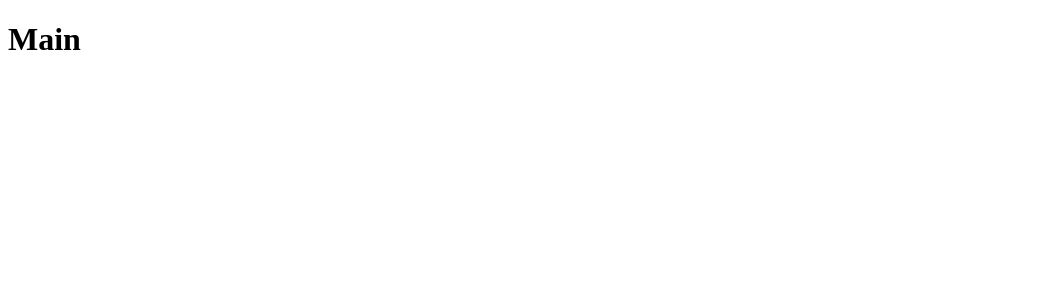
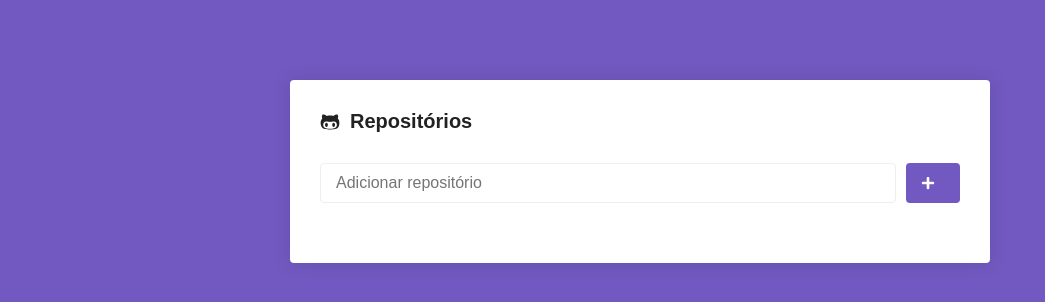
Before and after one commit to D1D1O/React-GitHub, a React (Create React App) app: page / in a window 1280 px wide. Shown: the top 302 px of the page, without its empty margins (0-1045 px from the left). Built offline with nearby package versions, Linux system fonts and the light colour scheme.

Commit message:
utilizando localStorage

```diff
--- a/package.json
+++ b/package.json
@@ -6,10 +6,13 @@
     "@testing-library/jest-dom": "^5.14.1",
     "@testing-library/react": "^13.0.0",
     "@testing-library/user-event": "^13.2.1",
+    "axios": "^0.26.1",
     "react": "^18.0.0",
     "react-dom": "^18.0.0",
+    "react-icons": "^4.3.1",
     "react-router-dom": "^6.3.0",
     "react-scripts": "5.0.1",
+    "styled-components": "^5.3.5",
     "web-vitals": "^2.1.0"
   },
   "scripts": {
--- a/src/App.js
+++ b/src/App.js
@@ -1,8 +1,14 @@
 import React from "react";
 import Routes from "./routes";
+import GlobalStyle from './styles/global';
 
 function App() {
-  return <Routes />;
+  return (
+    <>
+    <Routes />
+    <GlobalStyle/>
+    </>
+  );
 }
 
 export default App;
--- a/src/pages/Main/index.js
+++ b/src/pages/Main/index.js
@@ -1,7 +1,107 @@
-import React from "react";
+import React, { Component } from "react";
+import { FaGithubAlt, FaPlus, FaSpinner } from 'react-icons/fa';
 
-function Main(){
-  return <h1> Main </h1>
+import api from '../../services/api';
+
+import { Container, Form, SubmitButton, List } from './styles';
+
+export class Main extends Component{
+  state ={
+    newRepo: '',
+    repositories: [],
+    loading: false,
+  };
+
+  componentDidMount(){
+    const repositories = localStorage.getItem('repositories');
+    if (repositories){
+      this.setState({ repositories: JSON.parse(repositories)});
+    }
+  }
+  componentDidUpdate(_, prevState){
+    const { repositories } = this.state;
+
+    if(prevState.repositories !== repositories){
+      localStorage.setItem('repositories',JSON.stringify(repositories));
+    }
+
+  }
+
+
+  handleInputChange = e =>{
+    this.setState({ newRepo: e.target.value });
+  }
+
+  handleSubmit = async e =>{
+    e.preventDefault();
+    this.setState({loading: true});
+
+    const { newRepo } = this.state;
+    const response = await api.get(`/repos/${newRepo}`);
+    const data = {
+      name: response.data.full_name,
+    };
+    this.setState({
+      //repositories: [...repositories, data],
+      repositories: [...this.state.repositories,data],
+      newRepo: '',
+      loading:false,
+    });
+
+    console.log(newRepo);
+
+  }
+
+  render(){
+    //const { newRepo,loading } = this.setState;
+    /*console.log('T1');
+    console.log(newRepo);
+    console.log('T2');
+    console.log(loading);*/
+
+    return (
+      <Container>
+        <h1>
+          <FaGithubAlt/>
+          Repositórios
+        </h1>
+
+        <Form onSubmit={this.handleSubmit}>
+          <input
+            type="text"
+            placeholder="Adicionar repositório"
+            //value={ newRepo }
+            value={this.state.newRepo}
+            onChange={this.handleInputChange}
+          />
+
+          <SubmitButton loading={this.state.loading}>
+            {
+              this.state.loading ? (
+                <FaSpinner color="#fff" size={14}/>
+              ):(
+                <FaPlus color="#fff" size={14}/>)
+            }
+
+
+          </SubmitButton>
+        </Form>
+
+        <List>
+            {
+              this.state.repositories.map(repository =>(
+                  <li key={repository.name}>
+                    <span>{repository.name} </span>
+                    <a href="#">Detalhes</a>
+                  </li>
+                )
+              )
+            }
+        </List>
+      </Container>
+
+    );
+  }
 }
 
 export default Main;
--- /dev/null
+++ b/src/pages/Main/styles.js
@@ -0,0 +1,97 @@
+import styled,{ keyframes, css }  from 'styled-components';
+
+export const Container = styled.div`
+  max-width: 700px;
+  background: #fff;
+  border-radius: 4px;
+  box-shadow: 0 0 20px rgba(0, 0, 0, 0.1);
+  padding: 30px;
+  margin: 80px auto;
+
+  h1{
+    font-size: 20px;
+    display: flex;
+    flex-direction: row;
+    align-items: center;
+  }
+
+  svg{
+    margin-right: 10px;
+  }
+
+`;
+
+export const Form = styled.form`
+
+  margin-top: 30px;
+  display: flex;
+  flex-direction: row;
+
+  input {
+    flex: 1;
+    border: 1px solid #eee;
+    padding: 10px 15px;
+    border-radius: 4px;
+    font-size: 16px;
+  }
+`;
+
+const rotate = keyframes `
+  from {
+    transform: rotate(0deg);
+  }
+
+  to{
+    transform: rotate(360deg);
+  }
+`;
+
+
+export const SubmitButton = styled.button.attrs(props =>(
+  {
+    type: 'submit',
+    disabled: props.loading
+  }
+))`
+   background: #7159c1;
+   border: 0;
+   padding: 0 15px;
+   margin-left: 10px;
+   border-radius: 4px;
+
+   display: flex;
+   justify-content: center;
+   align-items: center;
+
+   &[disabled]{
+     cursor: not-allowed;
+     opacity: 0.6;
+   }
+
+   ${props => props.loading && css`
+      svg{
+        animation: ${rotate} 2s linear infinite;
+      }
+   `}
+`;
+
+export const List = styled.ul`
+  list-style: none;
+  margin-top: 30px;
+
+  li {
+    padding: 15px 0;
+    display: flex;
+    flex-direction: row;
+    justify-content: space-between;
+
+    & + li {
+      border-top:  1px solid #eee;
+    }
+
+    a {
+      color: #7159c1;
+      text-decoration: none;
+    }
+  }
+`;
--- /dev/null
+++ b/src/services/api.js
@@ -0,0 +1,7 @@
+import axios from "axios";
+
+const api = axios.create({
+  baseURL: 'https://api.github.com',
+});
+
+export default api;
--- /dev/null
+++ b/src/styles/global.js
@@ -0,0 +1,28 @@
+import { createGlobalStyle } from "styled-components";
+
+export default createGlobalStyle `
+  *{
+    margin: 0;
+    padding: 0;
+    outline: 0;
+    box-sizing: border-box;
+  }
+
+  html, body, #root{
+    min-height: 100%;
+  }
+  body{
+    background: #7159c1;
+    -webkit-font-smoothing: antialiased !important;
+  }
+  body, input, button {
+    color: #222;
+    font-size: 14px;
+    font-family: Arial,Helvetica, sans-serif;
+  }
+
+  button {
+    cursor: pointer;
+  }
+
+`;
```
Also changed, not shown: 1 other file (tests, documents, lock files or other folders).
